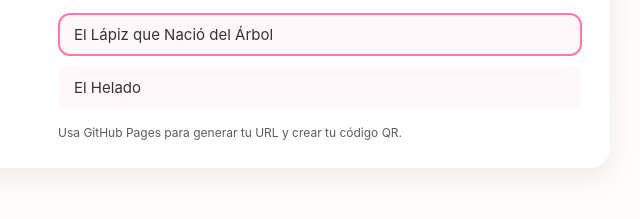
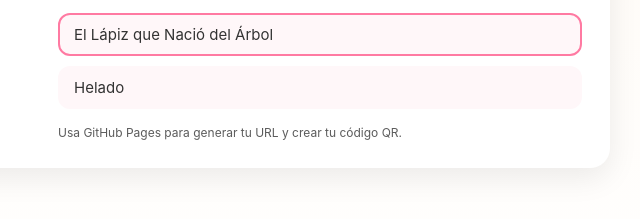
Before and after one commit to Yeissan/Reproductor-Infantil, a plain HTML site: page index.html in a window 1280 px wide. Shown: the part 439-658 px from the top of the page, 410-1050 px from the left. Drawn offline with Linux system fonts and the light colour scheme.

Commit message:
Fix duplicate entry for 'Helado' in playlist

```diff
--- a/index.html
+++ b/index.html
@@ -49,7 +49,7 @@
       // Playlist lista para usar. Agrega más canciones luego.
       const playlist = [
         { name: "El Lápiz que Nació del Árbol", url: "https://raw.githubusercontent.com/Yeissan/Musica-Infantil/refs/heads/main/El Lápiz que Nació del Árbol.mp3" },
-        { name: "El Helado", url: "https://raw.githubusercontent.com/Yeissan/Musica-Infantil/refs/heads/main/Helado.mp3" }
+        { name: "Helado", url: "https://raw.githubusercontent.com/Yeissan/Musica-Infantil/refs/heads/main/Helado.mp3" }
       ];
 
       const audio = document.getElementById('audio');
```
